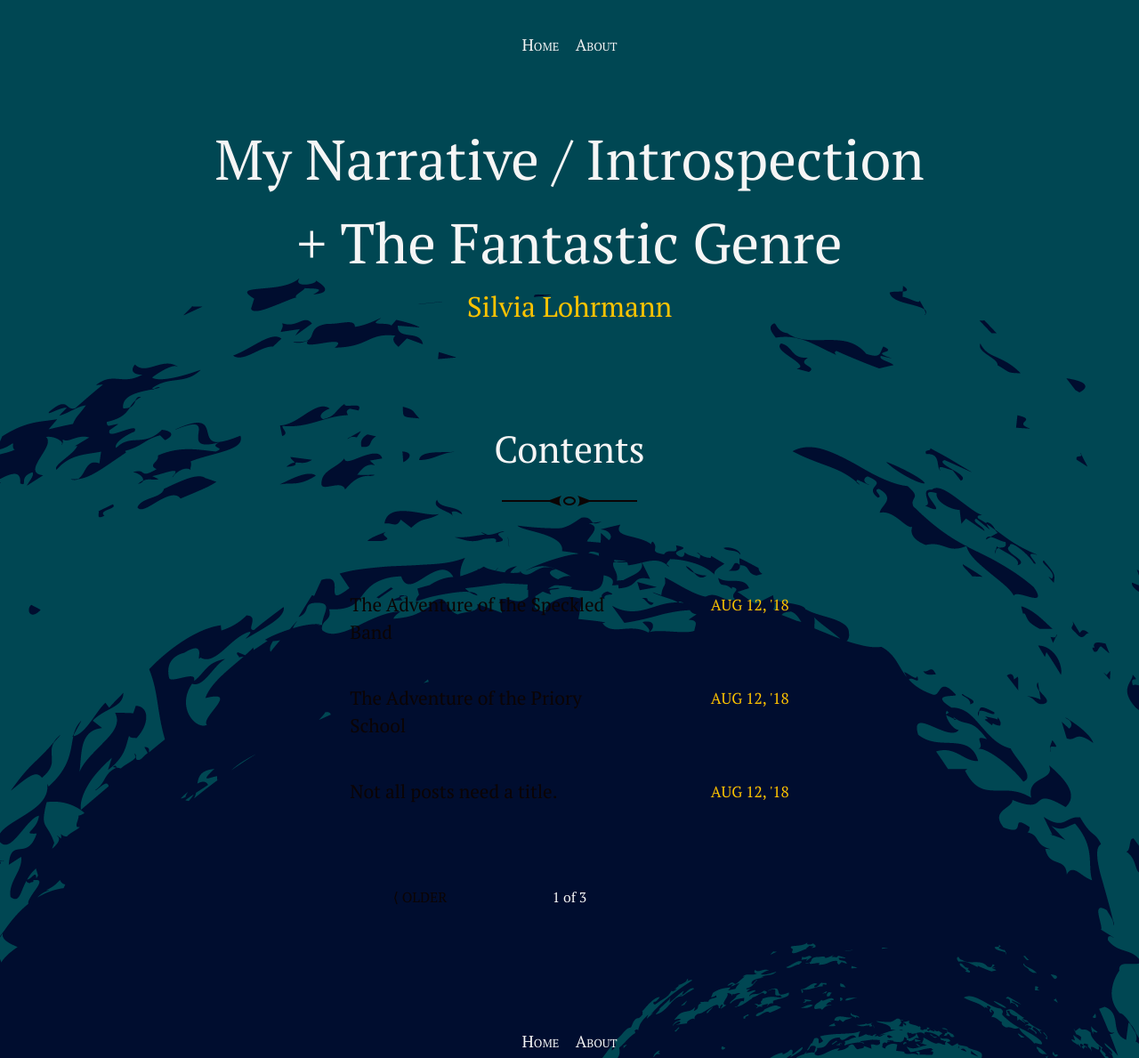
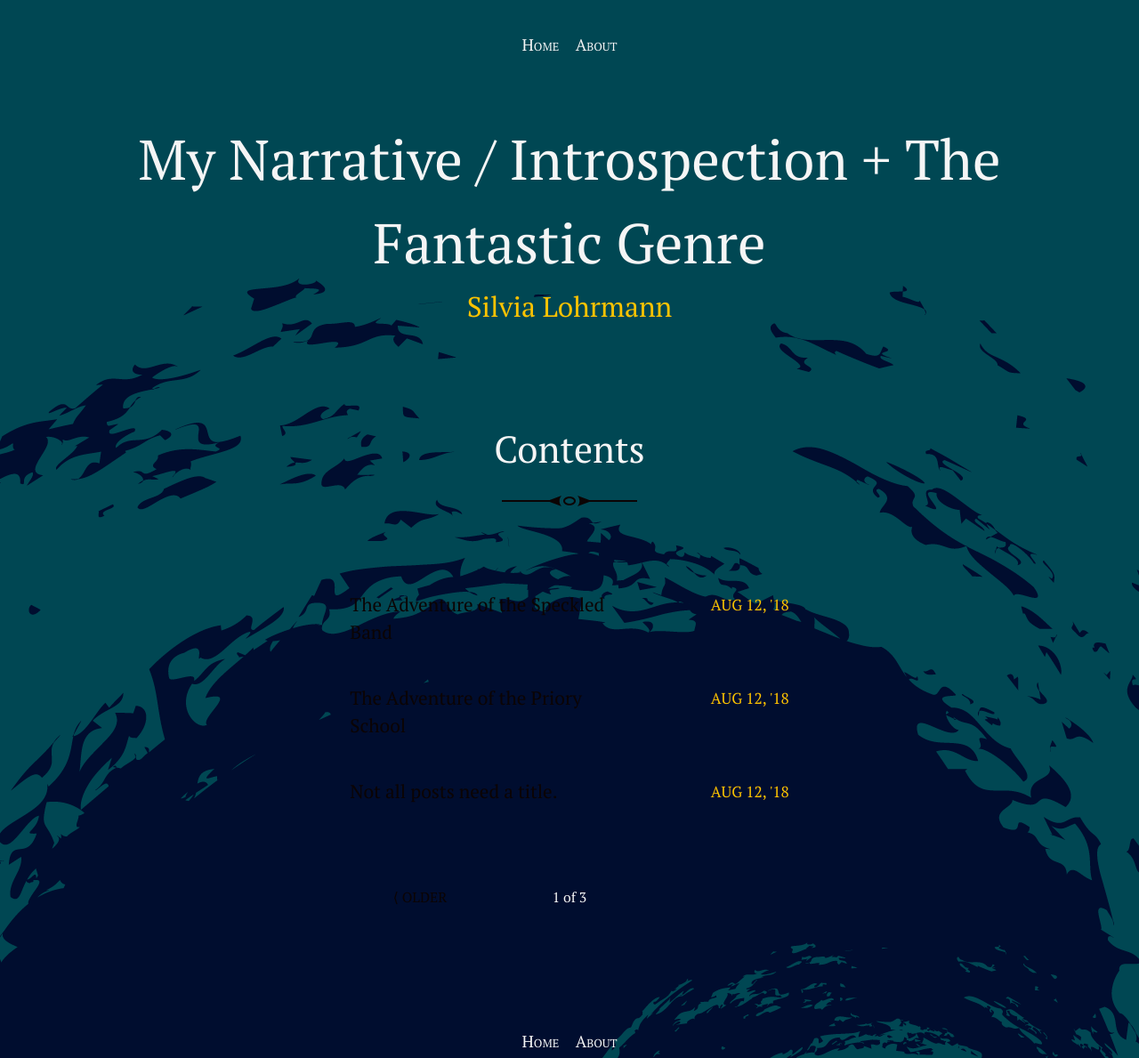
Before and after one commit to silvialohrmann/editorial, a Jekyll site: the page built from index.html, in a window 1280 px wide. Shown: the whole page at 89% size. Built offline with Jekyll 4.4.1, drawn with Linux system fonts in a browser that asks for light colours; the list of posts is cut into pages by our own code.

Commit message:
Update _masthead.scss

```diff
--- a/_sass/_masthead.scss
+++ b/_sass/_masthead.scss
@@ -7,7 +7,6 @@
 
 .site-masthead h1 {
   font-size: 1.5em;
-  margin:3em;
   margin-bottom: 0;
   margin-top: 1em;
   padding: 0 2rem;
```
